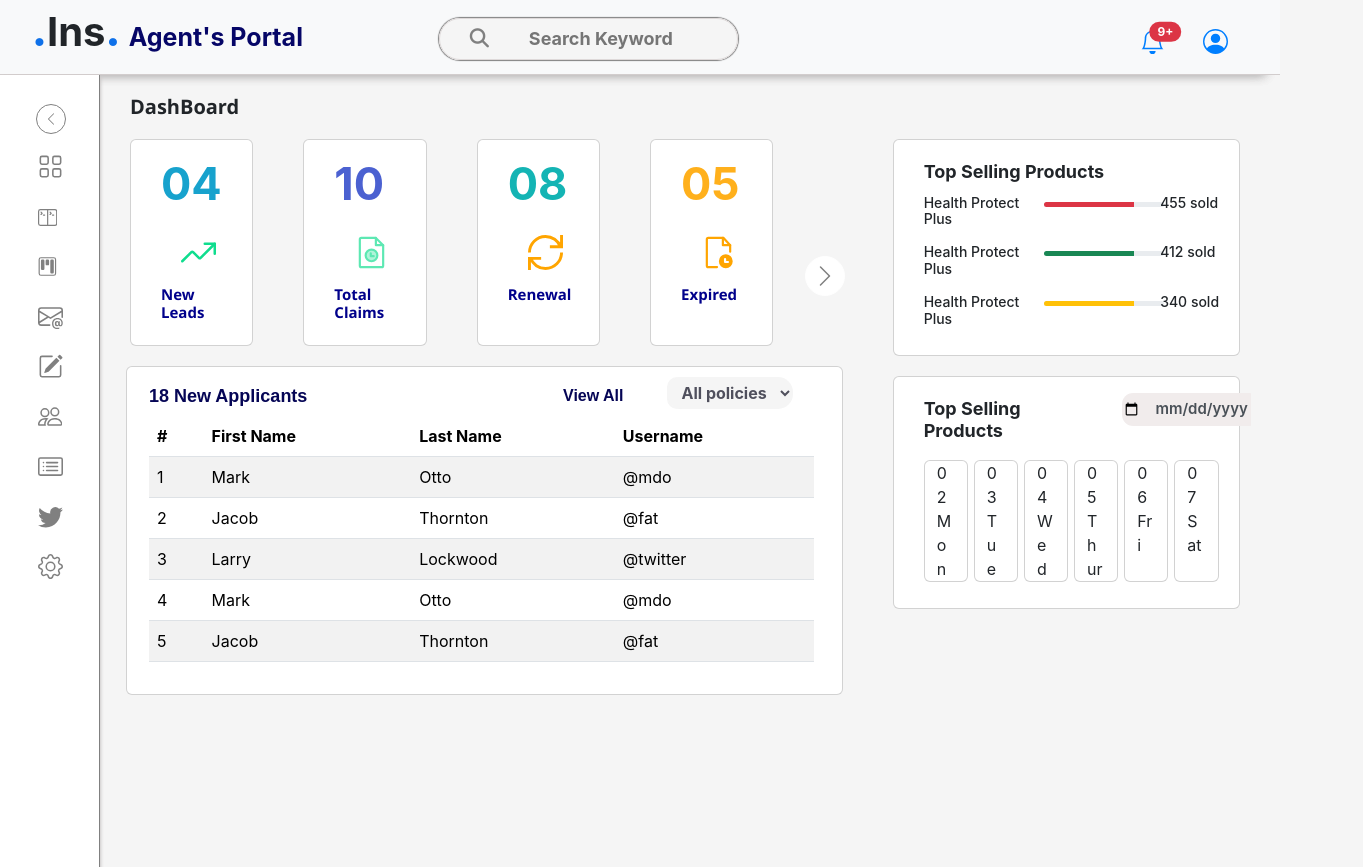
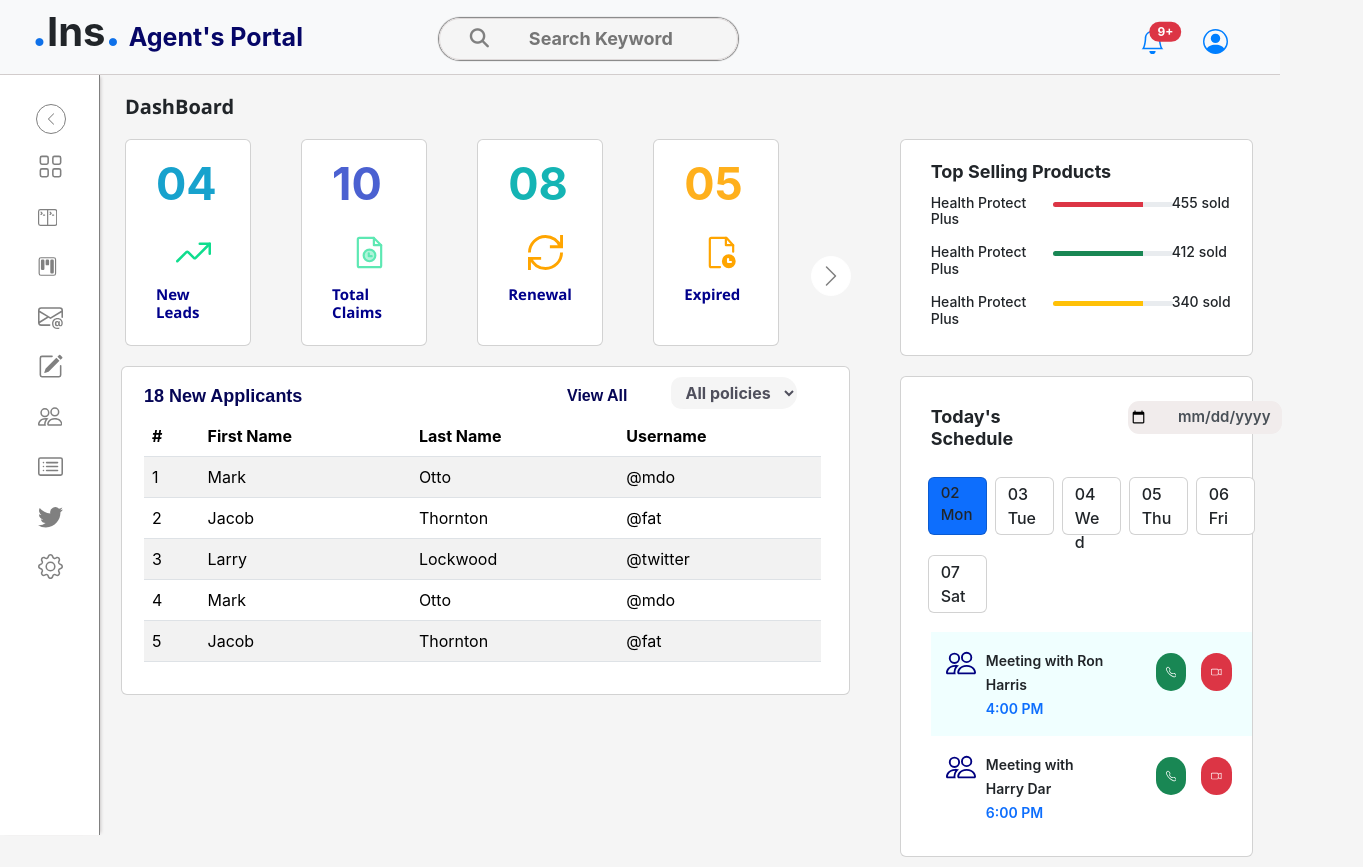
Before and after one commit to sridharshree303/insuranceapp, a React (Create React App) app: page / in a window 1280 px wide. Shown: the whole page, 1363 px wide, since content can reach past the window. Before the commit the page ends 800 px from the top, so only its background shows below. Built offline with nearby package versions, Linux system fonts and the light colour scheme.

Commit message:
commit#7

```diff
--- a/src/App.css
+++ b/src/App.css
@@ -7,6 +7,18 @@
 body {
   margin:0;
   background-color: whitesmoke;
+}
+
+/* //vertical */
+.scroll-y {
+  overflow-y: auto;
+  max-height: 80vh;
+}
+
+/* // horizantal */
+.scroll-x {
+overflow-x: auto;
+max-width: 70%;
 }
 
 .left{
@@ -59,7 +71,6 @@ body {
   width: 100%;
   height: 100%;
   z-index: 1;
-  /* max-width: 100%; */
   margin-top: 75px;
   padding-left: 100px;
   background-color: white;
@@ -69,6 +80,24 @@ body {
   display: flex;
 }
 
+.rightGrid{
+  display: grid;
+}
+
+.gridOne{
+  width: auto;
+  /* width: 10%; */
+  position: absolute;
+}
+
+.gridTwo{
+  /* width: auto; */
+  /* width: 100%;  */
+  /* max-width: 900px; */
+  position: absolute;
+  margin-left: 95px;
+  padding-right: 70px;
+}
 
 /* ---------------------------DashBoard------------------------------- */
 ol{
@@ -77,15 +106,14 @@ ol{
 }
 
 .dashboard{
-  /* width: 100%; */
+  width: 100%;
   height: 100%;
-  /* min-height: 90vh; */
+  min-height: 95vh;
   background: white;
   box-shadow: 3px 0 3px -2px rgb(203, 199, 199);
   border-right: 1px solid grey;
-  position: fixed;
+  position: relative;
   z-index: 1;
-  margin-top: 75px;
   max-width: 100px;
   transition: 0.5s ease-in-out;
 }
--- a/src/App.js
+++ b/src/App.js
@@ -6,13 +6,13 @@ import ProductCatalogue from './components/ProductCatalogue';
 function App() {
   return (
     <div className='app'>
-      <div className='container-fluid fixed shadowBottom'>
+      {/* <ProductCatalogue/> */}
+      <div className='container-fluid shadowBottom'>
         <Header />
       </div>
 
-
-      <div className='float'>
-        <div className=''>
+      <div className='rightGrid row '>
+        <div className='gridOne'>
           <input type="checkbox" id="check" name='check' className="hide" />
           <div className='dashboard shadowRight' id='dashboard' >
             <ol>
@@ -73,11 +73,14 @@ function App() {
             </ol>
           </div>
         </div>
+        <div className='gridTwo'>
+          <DashBoard />
+          {/* <ProductCatalogue/> */}
+
+        </div>
+
       </div>
-      <div className='mainData'>
-          <DashBoard/>
-          {/* <ProductCatalogue/> */}
-      </div>
+
     </div>
 
   );
--- a/src/components/DashBoard.css
+++ b/src/components/DashBoard.css
@@ -45,6 +45,10 @@
     font-weight: bold;
     font-size: 45px;
     color: rgb(20, 180, 180);
+}
+
+.overflow{
+    overflow-y: hidden scroll;
 }
 
 #count3 svg{
@@ -196,6 +200,9 @@
     background-color: rgb(241, 236, 236);
     border: none;
     background-clip: padding-box;
+    padding-left: 20px;
+    padding-right: 15px;
+    margin-left: 25px;
 }
 
 input[type="date"]::-webkit-calendar-picker-indicator {
@@ -209,11 +216,11 @@ input[type="date"]::-webkit-calendar-picker-indicator {
 }
 input[type="date"]::-webkit-calendar-picker-indicator {
     position: absolute;
-    left: 66%;
+    left: 65%;
 }
 input::-webkit-datetime-edit-fields-wrapper {
     position: relative;
-    left: 10%;
+    left: 15%;
 }
 input::-webkit-datetime-edit {
     position: relative;
@@ -221,18 +228,77 @@ input::-webkit-datetime-edit {
 }
 
 .dateCard{
-    margin: 10px 0px;
+    margin: 5px -7px;
+    /* width: 450px; */
+}
+
+.dateCard1{
+    margin: 0px 0px;
+    /* width: 430px; */
+    padding: 5px 5px 5px 15px;
+
 }
 
 .dateCard .card{
-    width: 14%;
-    margin: 0px 6px 0px 0px;
+    font-weight: 500;
+    margin: 10px 0px 10px 0px;
+    width: 59px;
+    height: 58px;
     display: inline-block;
 }
 
-.scrolling-wrapper {
-    overflow-x: scroll;
-    overflow-y: hidden;
-    white-space: nowrap;
+.dateCard .card p{
+    /* padding-bottom: 2px; */
+    margin-bottom: 5px;
+    font-size: 15px;
+    /* margin-right: 5px; */
+}
+
+.bgazure{
+    background-color: azure;
+}
+
+.bgwhitesmoke{
+    background-color: whitesmoke;
+}
+
+.float .bi-people {
+    width: 30px;
+    height: 30px;
+}
+
+.bipeople{
+    font-size: large;
+}
+
+.float t{
+    font-size: 14px;
+    font-weight: 600;
 
 }
+
+.callVideo{
+    float: right;
+    padding-left: 10%;
+    margin-top: 5px;
+}
+
+.callVideo svg{
+    border-radius: 16px;
+    padding:10px;
+    width: 38px;
+    height: 38px;
+}
+
+.callVideo svg:hover{
+    border-radius: 16px;
+    padding: 9px;
+    width: 40px;
+    height: 40px;
+}
+
+.meetWith{
+    padding-left: 25px;
+}
+
+/* ------------------------------------------------------- */
--- a/src/components/DashBoard.js
+++ b/src/components/DashBoard.js
@@ -4,18 +4,15 @@ import Table from 'react-bootstrap/Table';
 
 const DashBoard = () => {
 
-    function datePicker() {
-        ('#picker').datetimepicker();
-    }
     return (
         <div className='row dashContent'>
             {/* ------------ Left Layout ------------------- */}
-            <h6 className='col-12 pageHeader'>DashBoard</h6>
-            <div className='col-8'>
+            <div><h6 className='col-12 pageHeader'>DashBoard</h6></div>
+            <div className='col-8 overflow'>
                 {/* ------- statics cards ---------- */}
-                <div className='row '>
+                <div className='row'>
                     <div className='col-11 float'>
-                        <div className='sizing card card-body col-2 '>
+                        <div className='sizing card  card-body col-2 '>
                             <span id='count1'>04
                                 <svg xmlns="http://www.w3.org/2000/svg" width="20" height="20" viewBox="0 0 14 14">
                                     <g fill="none" stroke="#0fdd8e" stroke-linecap="round" stroke-linejoin="round">
@@ -153,23 +150,66 @@ const DashBoard = () => {
                     </div>
                 </div>
                 {/* -------------------meeting Calender------------------ */}
-                <div className='sizing2 card pt-3 pb-3 '>
+                <div className='sizing2 card pt-4 pb-3 '>
                     <div className='row'>
-                        <div className='col-7'><h6 className="headertwo">Top Selling Products</h6></div>
-                        <div className='col-5 date scrolling-wrapper'>
-                        <input className="input-field no-outline" type="date" placeholder="Date and Time"/>
+                        <div className='col-6'><h6 className="headertwo">Today's Schedule</h6></div>
+                        <div className='col-6 date '>
+                            <input className="input-field no-outline" type="date" placeholder="Date and Time" />
                         </div>
                     </div>
-                    <div className='row dateCard'>
-                        <div className='col-2 card'>02 Mon</div>
-                        <div className='col-2 card'>03 Tue</div>
-                        <div className='col-2 card'>04 Wed</div>
-                        <div className='col-2 card'>05 Thur</div>
-                        <div className='col-2 card'>06 Fri</div>
-                        <div className='col-2 card'>07 Sat</div>
-                        {/* <div className='col-2 card'>08 Sun</div> */}
+
+                    <div className='row dateCard pt-1 pb-1'>
+                        <div className='col-2 card pt-1 mx-1 bg-primary'><p>02 <br />Mon</p></div>
+                        <div className='col-2 card pt-1 mx-1'>03 <br /> Tue</div>
+                        <div className='col-2 card pt-1 mx-1'>04 <br /> Wed</div>
+                        <div className='col-2 card pt-1 mx-1'>05 <br /> Thu</div>
+                        <div className='col-2 card pt-1 mx-1'>06 <br /> Fri</div>
+                        <div className='col-2 card pt-1 mx-1'>07 <br /> Sat</div>
                     </div>
+                    {/* ---------------meeting with--------------- */}
+                    <div className=' dateCard1 bgazure pt-3 pb-3'>
+                        <div className='float row '>
+                            <div className='bipeople col-1 right'>
+                                <svg xmlns="http://www.w3.org/2000/svg" width="25" height="25" fill="navy" className="bi bi-people" viewBox="0 0 16 16">
+                                    <path d="M15 14s1 0 1-1-1-4-5-4-5 3-5 4 1 1 1 1h8Zm-7.978-1A.261.261 0 0 1 7 12.996c.001-.264.167-1.03.76-1.72C8.312 10.629 9.282 10 11 10c1.717 0 2.687.63 3.24 1.276.593.69.758 1.457.76 1.72l-.008.002a.274.274 0 0 1-.014.002H7.022ZM11 7a2 2 0 1 0 0-4 2 2 0 0 0 0 4Zm3-2a3 3 0 1 1-6 0 3 3 0 0 1 6 0ZM6.936 9.28a5.88 5.88 0 0 0-1.23-.247A7.35 7.35 0 0 0 5 9c-4 0-5 3-5 4 0 .667.333 1 1 1h4.216A2.238 2.238 0 0 1 5 13c0-1.01.377-2.042 1.09-2.904.243-.294.526-.569.846-.816ZM4.92 10A5.493 5.493 0 0 0 4 13H1c0-.26.164-1.03.76-1.724.545-.636 1.492-1.256 3.16-1.275ZM1.5 5.5a3 3 0 1 1 6 0 3 3 0 0 1-6 0Zm3-2a2 2 0 1 0 0 4 2 2 0 0 0 0-4Z" />
+                                </svg>
+                            </div >
+                            <div className='col-6 meetWith'>
+                                <t>Meeting with Ron Harris</t> <br />
+                                <t className="text-primary">4:00 PM</t>
+                            </div>
+                            <div className='callVideo  col-5 float'>
+                                <svg xmlns="http://www.w3.org/2000/svg" width="16" height="16" fill="white" class="bi bi-telephone bg-success" viewBox="0 0 16 16">
+                                    <path d="M3.654 1.328a.678.678 0 0 0-1.015-.063L1.605 2.3c-.483.484-.661 1.169-.45 1.77a17.568 17.568 0 0 0 4.168 6.608 17.569 17.569 0 0 0 6.608 4.168c.601.211 1.286.033 1.77-.45l1.034-1.034a.678.678 0 0 0-.063-1.015l-2.307-1.794a.678.678 0 0 0-.58-.122l-2.19.547a1.745 1.745 0 0 1-1.657-.459L5.482 8.062a1.745 1.745 0 0 1-.46-1.657l.548-2.19a.678.678 0 0 0-.122-.58L3.654 1.328zM1.884.511a1.745 1.745 0 0 1 2.612.163L6.29 2.98c.329.423.445.974.315 1.494l-.547 2.19a.678.678 0 0 0 .178.643l2.457 2.457a.678.678 0 0 0 .644.178l2.189-.547a1.745 1.745 0 0 1 1.494.315l2.306 1.794c.829.645.905 1.87.163 2.611l-1.034 1.034c-.74.74-1.846 1.065-2.877.702a18.634 18.634 0 0 1-7.01-4.42 18.634 18.634 0 0 1-4.42-7.009c-.362-1.03-.037-2.137.703-2.877L1.885.511z" />
+                                </svg>
+                                <svg xmlns="http://www.w3.org/2000/svg" width="16" height="16" fill="white" class="bi bi-camera-video bg-danger" viewBox="0 0 16 16">
+                                    <path fill-rule="evenodd" d="M0 5a2 2 0 0 1 2-2h7.5a2 2 0 0 1 1.983 1.738l3.11-1.382A1 1 0 0 1 16 4.269v7.462a1 1 0 0 1-1.406.913l-3.111-1.382A2 2 0 0 1 9.5 13H2a2 2 0 0 1-2-2V5zm11.5 5.175 3.5 1.556V4.269l-3.5 1.556v4.35zM2 4a1 1 0 0 0-1 1v6a1 1 0 0 0 1 1h7.5a1 1 0 0 0 1-1V5a1 1 0 0 0-1-1H2z" />
+                                </svg>
+                            </div>
+                        </div>
+                    </div>
+                    <div className='dateCard1  pt-3 pb-3'>
+                        <div className='float row'>
+                            <div className='bipeople col-1 right'>
+                                <svg xmlns="http://www.w3.org/2000/svg" width="16" height="16" fill="navy" class="bi bi-people" viewBox="0 0 16 16">
+                                    <path d="M15 14s1 0 1-1-1-4-5-4-5 3-5 4 1 1 1 1h8Zm-7.978-1A.261.261 0 0 1 7 12.996c.001-.264.167-1.03.76-1.72C8.312 10.629 9.282 10 11 10c1.717 0 2.687.63 3.24 1.276.593.69.758 1.457.76 1.72l-.008.002a.274.274 0 0 1-.014.002H7.022ZM11 7a2 2 0 1 0 0-4 2 2 0 0 0 0 4Zm3-2a3 3 0 1 1-6 0 3 3 0 0 1 6 0ZM6.936 9.28a5.88 5.88 0 0 0-1.23-.247A7.35 7.35 0 0 0 5 9c-4 0-5 3-5 4 0 .667.333 1 1 1h4.216A2.238 2.238 0 0 1 5 13c0-1.01.377-2.042 1.09-2.904.243-.294.526-.569.846-.816ZM4.92 10A5.493 5.493 0 0 0 4 13H1c0-.26.164-1.03.76-1.724.545-.636 1.492-1.256 3.16-1.275ZM1.5 5.5a3 3 0 1 1 6 0 3 3 0 0 1-6 0Zm3-2a2 2 0 1 0 0 4 2 2 0 0 0 0-4Z" />
+                                </svg>
+                            </div>
+                            <div className='col-6 meetWith'>
+                                <t>Meeting with Harry Dar</t><br />
+                                <t className="text-primary">6:00 PM</t>
+                            </div>
 
+                            <div className='callVideo col-5 float'>
+                                <svg xmlns="http://www.w3.org/2000/svg" width="16" height="16" fill="white" class="bi bi-telephone bg-success" viewBox="0 0 16 16">
+                                    <path d="M3.654 1.328a.678.678 0 0 0-1.015-.063L1.605 2.3c-.483.484-.661 1.169-.45 1.77a17.568 17.568 0 0 0 4.168 6.608 17.569 17.569 0 0 0 6.608 4.168c.601.211 1.286.033 1.77-.45l1.034-1.034a.678.678 0 0 0-.063-1.015l-2.307-1.794a.678.678 0 0 0-.58-.122l-2.19.547a1.745 1.745 0 0 1-1.657-.459L5.482 8.062a1.745 1.745 0 0 1-.46-1.657l.548-2.19a.678.678 0 0 0-.122-.58L3.654 1.328zM1.884.511a1.745 1.745 0 0 1 2.612.163L6.29 2.98c.329.423.445.974.315 1.494l-.547 2.19a.678.678 0 0 0 .178.643l2.457 2.457a.678.678 0 0 0 .644.178l2.189-.547a1.745 1.745 0 0 1 1.494.315l2.306 1.794c.829.645.905 1.87.163 2.611l-1.034 1.034c-.74.74-1.846 1.065-2.877.702a18.634 18.634 0 0 1-7.01-4.42 18.634 18.634 0 0 1-4.42-7.009c-.362-1.03-.037-2.137.703-2.877L1.885.511z" />
+                                </svg>
+                                <svg xmlns="http://www.w3.org/2000/svg" width="16" height="16" fill="white" class="bi bi-camera-video bg-danger" viewBox="0 0 16 16">
+                                    <path fill-rule="evenodd" d="M0 5a2 2 0 0 1 2-2h7.5a2 2 0 0 1 1.983 1.738l3.11-1.382A1 1 0 0 1 16 4.269v7.462a1 1 0 0 1-1.406.913l-3.111-1.382A2 2 0 0 1 9.5 13H2a2 2 0 0 1-2-2V5zm11.5 5.175 3.5 1.556V4.269l-3.5 1.556v4.35zM2 4a1 1 0 0 0-1 1v6a1 1 0 0 0 1 1h7.5a1 1 0 0 0 1-1V5a1 1 0 0 0-1-1H2z" />
+                                </svg>
+                            </div>
+                        </div>
+                    </div>
                 </div>
             </div>
         </div>
--- /dev/null
+++ b/src/components/ProductCat.css
@@ -0,0 +1,5 @@
+.product{
+    width: 100%;
+    height: 100%;
+    min-height: 70vh;
+}
```
Also changed, not shown: src/components/ProductCatalogue.js (+80 -5 lines).
